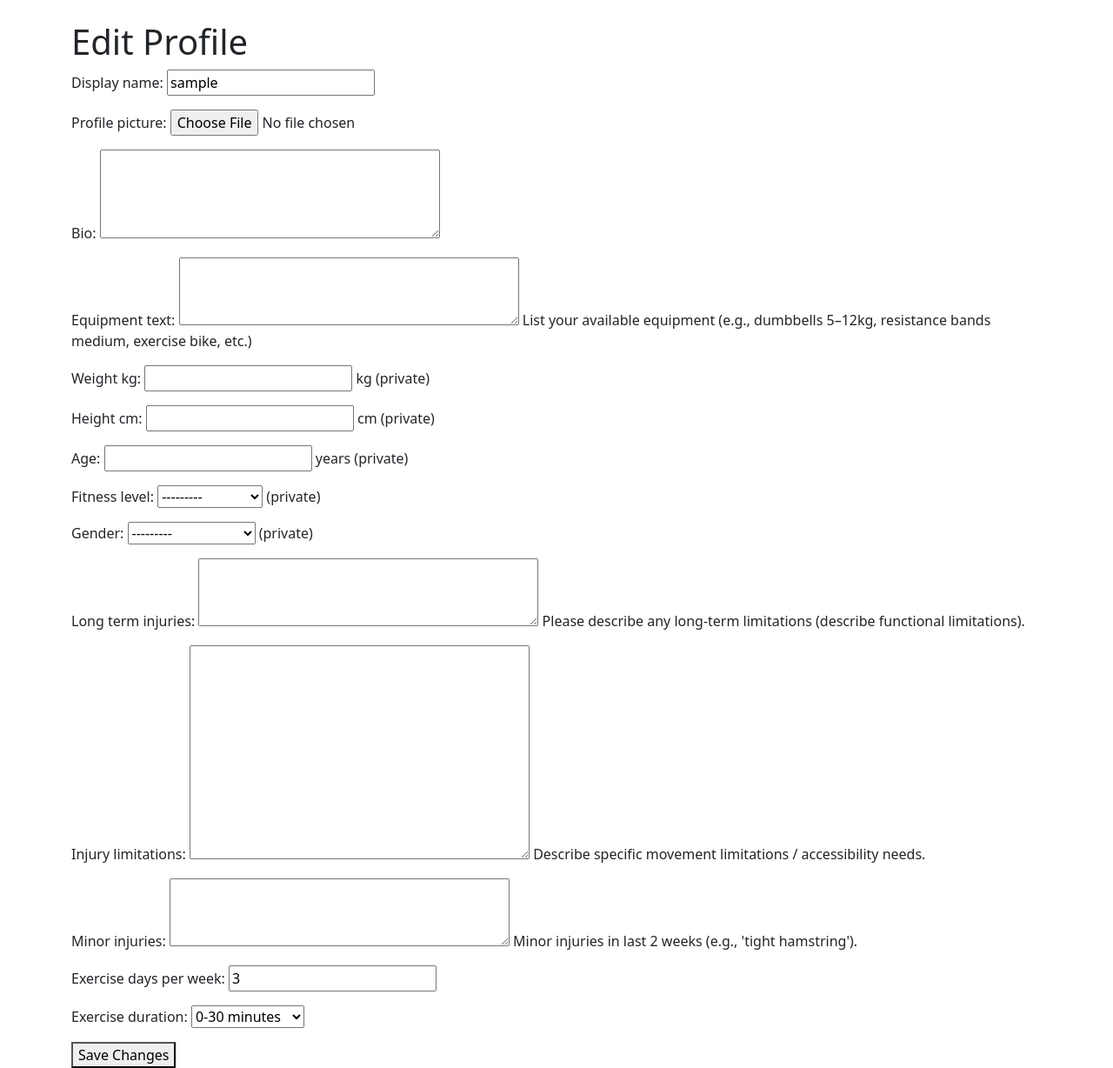
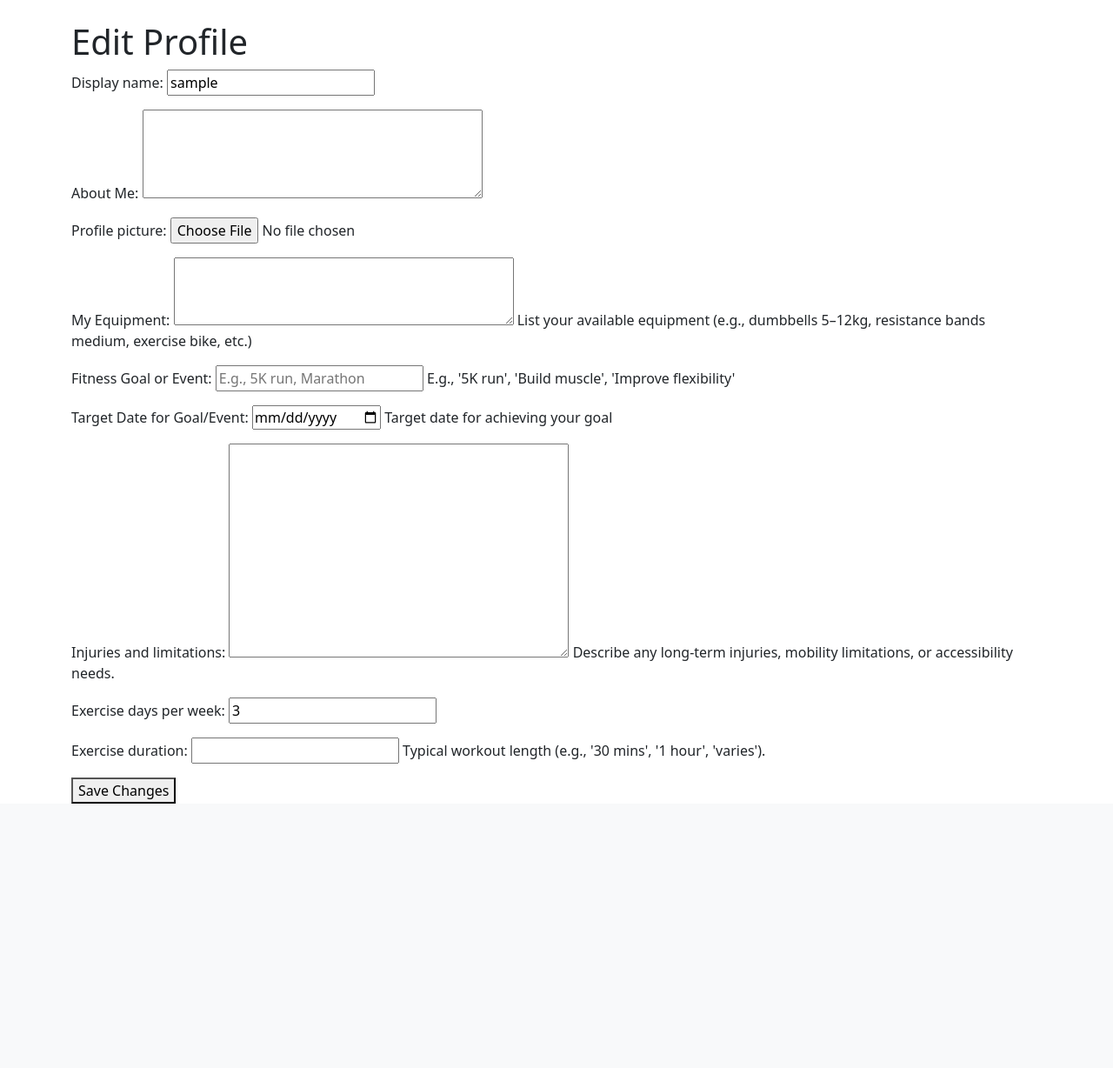
Before and after one commit to christinalicence/stride, a Django app: page /profiles/edit/ in a window 1280 px wide. Shown: the part 56-1284 px from the top of the page at 87% size. After the commit the page ends 980 px from the top, so only its background shows below. Run offline with Django 5.2, Linux system fonts and the light colour scheme; the visitor is signed in with stand-in values (Sample User, id 1); data comes from the database, SQL or seed files in the repository; parts of the project's set-up code (start-up, migrations or seed data) failed here and were passed over; some web fonts are replaced.

Commit message:
remove follow from own profile, simplify profile form and add save changes

```diff
--- a/fitness/forms.py
+++ b/fitness/forms.py
@@ -7,12 +7,20 @@ class UserProfileForm(forms.ModelForm):
     """Form for editing user profiles."""
     class Meta:
         model = UserProfile
-        exclude = ['user', 'created at', 'updated_at']
+        fields = ['display_name', 'bio', 'profile_picture', 'equipment_text', 'goal_event', 'goal_date', 'injuries_and_limitations', 'exercise_days_per_week', 'exercise_duration']
         widgets = {
             'bio':forms.Textarea(attrs={'rows': 4}),
             'equipment_text': forms.Textarea(attrs={'rows': 3}),
             'long_term_injuries': forms.Textarea(attrs={'rows': 3}),
-            'minor_injuries': forms.Textarea(attrs={'rows': 3},)
+            'goal_event': forms.TextInput(attrs={'placeholder': 'E.g., 5K run, Marathon'}),
+            'goal_date': forms.DateInput(attrs={'type': 'date'}),
+        }
+        labels = {
+            'bio': 'About Me',
+            'equipment_text': 'My Equipment',
+            'long_term_injuries': 'Long-term Injuries or Limitationa',
+            'goal_event': 'Fitness Goal or Event',
+            'goal_date': 'Target Date for Goal/Event',
         }
 
 
--- a/fitness/models.py
+++ b/fitness/models.py
@@ -8,12 +8,6 @@ from django.dispatch import receiver
 
 
 class UserProfile(models.Model):
-    DURATION_CHOICES = [
-        ('0-30', '0-30 minutes'),
-        ('31-60', '31-60 minutes'),
-        ('61-90', '61-90 minutes'),
-        ('91+', '91+ minutes'),
-    ]
 
     user = models.OneToOneField(User, on_delete=models.CASCADE)
     display_name = models.CharField(max_length=100, blank=True)
@@ -70,13 +64,36 @@ class UserProfile(models.Model):
     )
 
     # injuries & accessibility
-    long_term_injuries = models.TextField(blank=True, null=True, help_text="Please describe any long-term limitations (describe functional limitations).")
-    injury_limitations = models.TextField(blank=True, null=True, help_text="Describe specific movement limitations / accessibility needs.")
-    minor_injuries = models.TextField(blank=True, null=True, help_text="Minor injuries in last 2 weeks (e.g., 'tight hamstring').")
+    injuries_and_limitations = models.TextField(
+        blank=True,
+        null=True,
+        help_text="Describe any long-term injuries, mobility limitations, or accessibility needs."
+    )
 
     # exercise habits
     exercise_days_per_week = models.PositiveIntegerField(default=3, validators=[MinValueValidator(1), MaxValueValidator(7)])
-    exercise_duration = models.CharField(max_length=10, choices=DURATION_CHOICES, default='30-60')
+    exercise_duration = models.CharField(
+        max_length=50,
+        blank=True,
+        help_text="Typical workout length (e.g., '30 mins', '1 hour', 'varies')."
+    )
+
+
+    # Personal goal
+    goal_event = models.CharField(
+        max_length=100,
+        blank=True,
+        null=True,
+        help_text="E.g., '5K run', 'Build muscle', 'Improve flexibility'"
+    )
+    goal_date = models.DateField(
+        blank=True,
+        null=True,
+        help_text="Target date for achieving your goal"
+    )
+
+    created_at = models.DateTimeField(auto_now_add=True)
+    updated_at = models.DateTimeField(auto_now=True)
 
     @property
     def approved_followers(self):
--- a/fitness/static/fitness/css/styles.css
+++ b/fitness/static/fitness/css/styles.css
@@ -41,3 +41,10 @@ body {
     text-align: left;
 
 }
+
+#follow-request-card{
+    text-align: left;
+    background-color: var(--background-color);
+    color: var(--secondary-color);
+
+}
--- a/fitness/views.py
+++ b/fitness/views.py
@@ -31,6 +31,9 @@ def profile_detail(request, username):
     comments = profile.comments_received.filter(approved=True, parent__isnull=True).order_by('-created_at')
     comment_form = CommentForm()
 
+    # Check if this is the user's own profile
+    is_owner = request.user == profile.user
+
     # Follow requests section
     is_owner = request.user == profile.user
     pending_follow_requests = []
@@ -40,12 +43,19 @@ def profile_detail(request, username):
             accepted=False
         ).select_related('from_user')
 
+    # Check if current user is already following this profile
+    is_following = False
+    if request.user.is_authenticated and not is_owner:
+        is_following = request.user.userprofile in profile.approved_followers.all()
+
+
     context = {
         'profile': profile,
         'previous_plans': plans,
         'comments': comments,
         'comment_form': comment_form,
         'is_owner': is_owner,
+        'is_following': is_following,
         'pending_follow_requests': pending_follow_requests,
     }
     return render(request, 'profiles/profile_detail.html', context)
```
Also changed, not shown: docs/Testing.md (+18 -0 lines), fitness/templates/profiles/profile_detail.html (+14 -20 lines), fitness/migrations/0007_remove_userprofile_injury_limitations_and_more.py (added).
